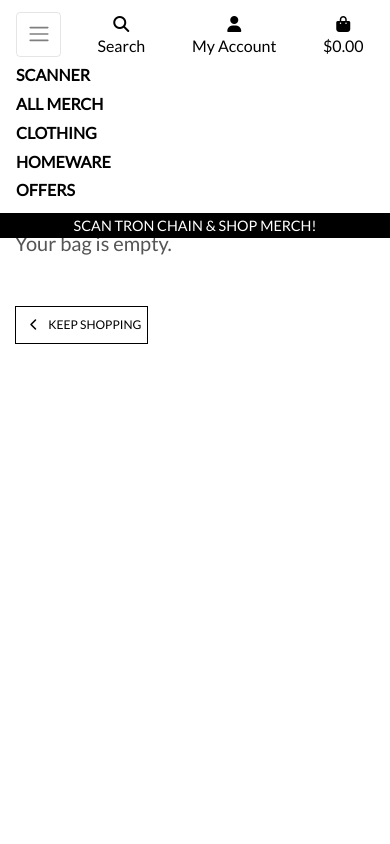
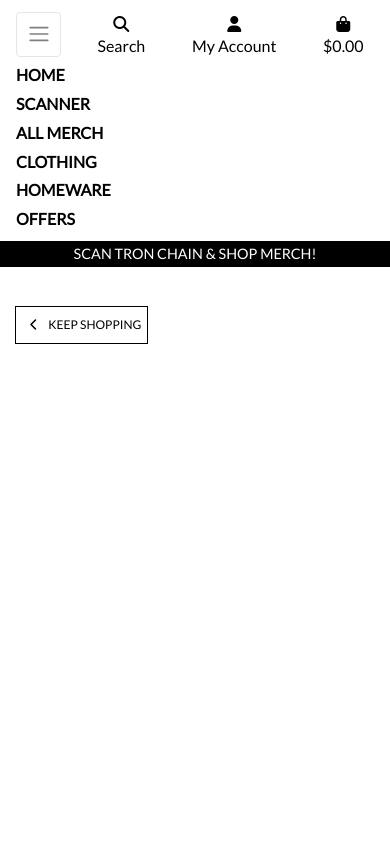
Before and after one commit to RaphaelRohner/tron-chain-scanner_milestone4, a Django app: page /bag/ in a window 390 px wide, after a click that opens the changed part. Run offline with Django 3.2, Linux system fonts and the light colour scheme; some libraries are stand-ins or nearby versions.

Commit message:
Added links to homepage to main nav and mobile header.

```diff
--- a/templates/includes/main-nav.html
+++ b/templates/includes/main-nav.html
@@ -2,6 +2,11 @@
 
 <div class="collapse navbar-collapse" id="main-nav">
     <ul class="navbar-nav w-auto mx-auto">
+        <li class="nav-item d-block d-md-none">
+            <a class="logo-font font-weight-bold nav-link text-black mr-5" href="{% url 'home' %}" id="home-link">
+                Home
+            </a>
+        </li>
         <li class="nav-item dropdown">
             <a class="logo-font font-weight-bold nav-link text-black mr-5" href="#" id="scanner-link" data-toggle="dropdown" aria-haspopup="true" aria-expanded="false">
                 Scanner
--- a/templates/includes/mobile-top-header.html
+++ b/templates/includes/mobile-top-header.html
@@ -34,7 +34,7 @@
             {% if request.user.is_superuser %}
                 <a href="{% url 'add_product' %}" class="dropdown-item">Product Management</a>
             {% endif %}
-            <a href="" class="dropdown-item">My Profile</a>
+            <a href="{% url 'profile' %}" class="dropdown-item">My Profile</a>
             <a href="{% url 'account_logout' %}" class="dropdown-item">Logout</a>
         {% else %}
             <a href="{% url 'account_signup' %}" class="dropdown-item">Register</a>
```
Also changed, not shown: DEPLOYMENT.MD (+2 -0 lines).
